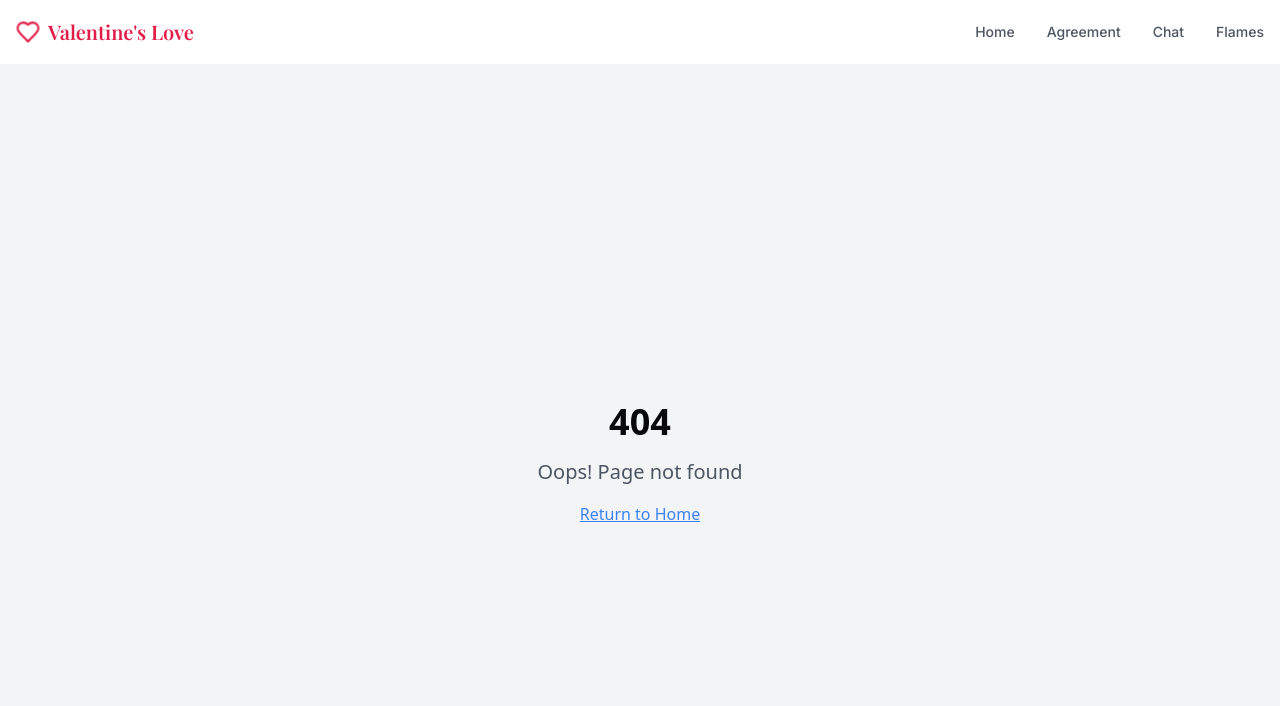
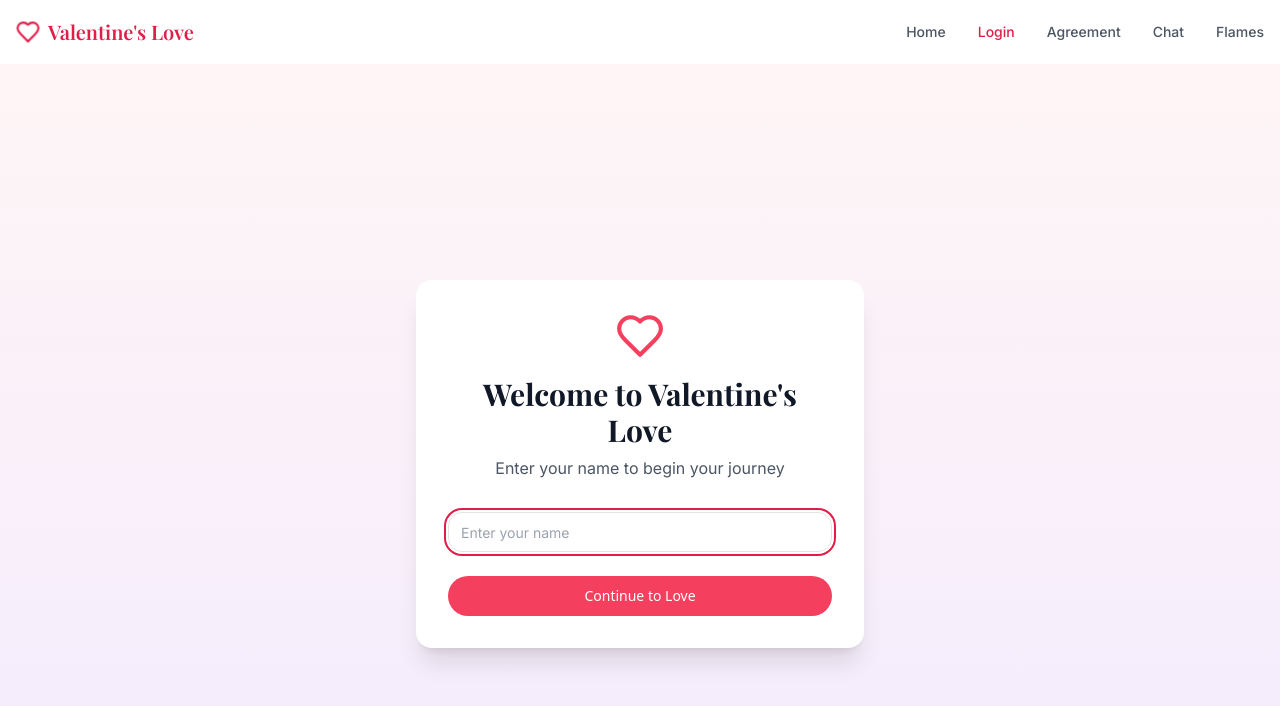
Before and after one commit to unaisshemim/loveflame-connection, a React (Vite) app: page /auth in a window 1280 px wide. Before the commit this address had no page. Shown: the top 706 px of the page. Built offline with nearby package versions, Linux system fonts and the light colour scheme.

Commit message:
Add authentication page
Added a new authentication page with a single name input field and a submit button.

```diff
--- a/src/App.tsx
+++ b/src/App.tsx
@@ -9,6 +9,7 @@ import Index from "./pages/Index";
 import Agreement from "./pages/Agreement";
 import Chat from "./pages/Chat";
 import Flames from "./pages/Flames";
+import Auth from "./pages/Auth";
 import NotFound from "./pages/NotFound";
 
 const queryClient = new QueryClient();
@@ -21,6 +22,7 @@ const App = () => (
         <main className="pt-16">
           <Routes>
             <Route path="/" element={<Index />} />
+            <Route path="/auth" element={<Auth />} />
             <Route path="/agreement" element={<Agreement />} />
             <Route path="/chat" element={<Chat />} />
             <Route path="/flames" element={<Flames />} />
--- a/src/components/Navigation.tsx
+++ b/src/components/Navigation.tsx
@@ -38,6 +38,9 @@ const Navigation = () => {
           <div className="hidden md:flex items-center space-x-8">
             <NavLink to="/" current={location.pathname}>
               Home
+            </NavLink>
+            <NavLink to="/auth" current={location.pathname}>
+              Login
             </NavLink>
             <NavLink to="/agreement" current={location.pathname}>
               Agreement
--- /dev/null
+++ b/src/pages/Auth.tsx
@@ -0,0 +1,65 @@
+
+import { useState } from "react";
+import { useNavigate } from "react-router-dom";
+import { Button } from "@/components/ui/button";
+import { Input } from "@/components/ui/input";
+import { toast } from "sonner";
+import { Heart } from "lucide-react";
+
+const Auth = () => {
+  const [name, setName] = useState("");
+  const navigate = useNavigate();
+
+  const handleSubmit = (e: React.FormEvent) => {
+    e.preventDefault();
+    if (!name.trim()) {
+      toast.error("Please enter your name");
+      return;
+    }
+
+    // Store the name in session storage
+    sessionStorage.setItem("userName", name.trim());
+    toast.success("Welcome, " + name + "! ❤️");
+    navigate("/");
+  };
+
+  return (
+    <div className="min-h-screen bg-gradient-to-b from-primary/30 to-secondary/30 flex items-center justify-center px-4">
+      <div className="w-full max-w-md">
+        <div className="bg-white rounded-2xl shadow-xl p-8 animate-fadeIn">
+          <div className="text-center mb-8">
+            <Heart className="h-12 w-12 text-love-500 mx-auto mb-4 animate-pulse-slow" />
+            <h1 className="font-playfair text-3xl font-bold text-gray-900 mb-2">
+              Welcome to Valentine's Love
+            </h1>
+            <p className="font-inter text-gray-600">
+              Enter your name to begin your journey
+            </p>
+          </div>
+
+          <form onSubmit={handleSubmit} className="space-y-6">
+            <div className="space-y-2">
+              <Input
+                type="text"
+                placeholder="Enter your name"
+                value={name}
+                onChange={(e) => setName(e.target.value)}
+                className="w-full font-inter"
+                autoFocus
+              />
+            </div>
+
+            <Button
+              type="submit"
+              className="w-full bg-love-500 hover:bg-love-600 text-white font-medium py-2 rounded-full transition-all duration-300 transform hover:scale-105"
+            >
+              Continue to Love
+            </Button>
+          </form>
+        </div>
+      </div>
+    </div>
+  );
+};
+
+export default Auth;
```
